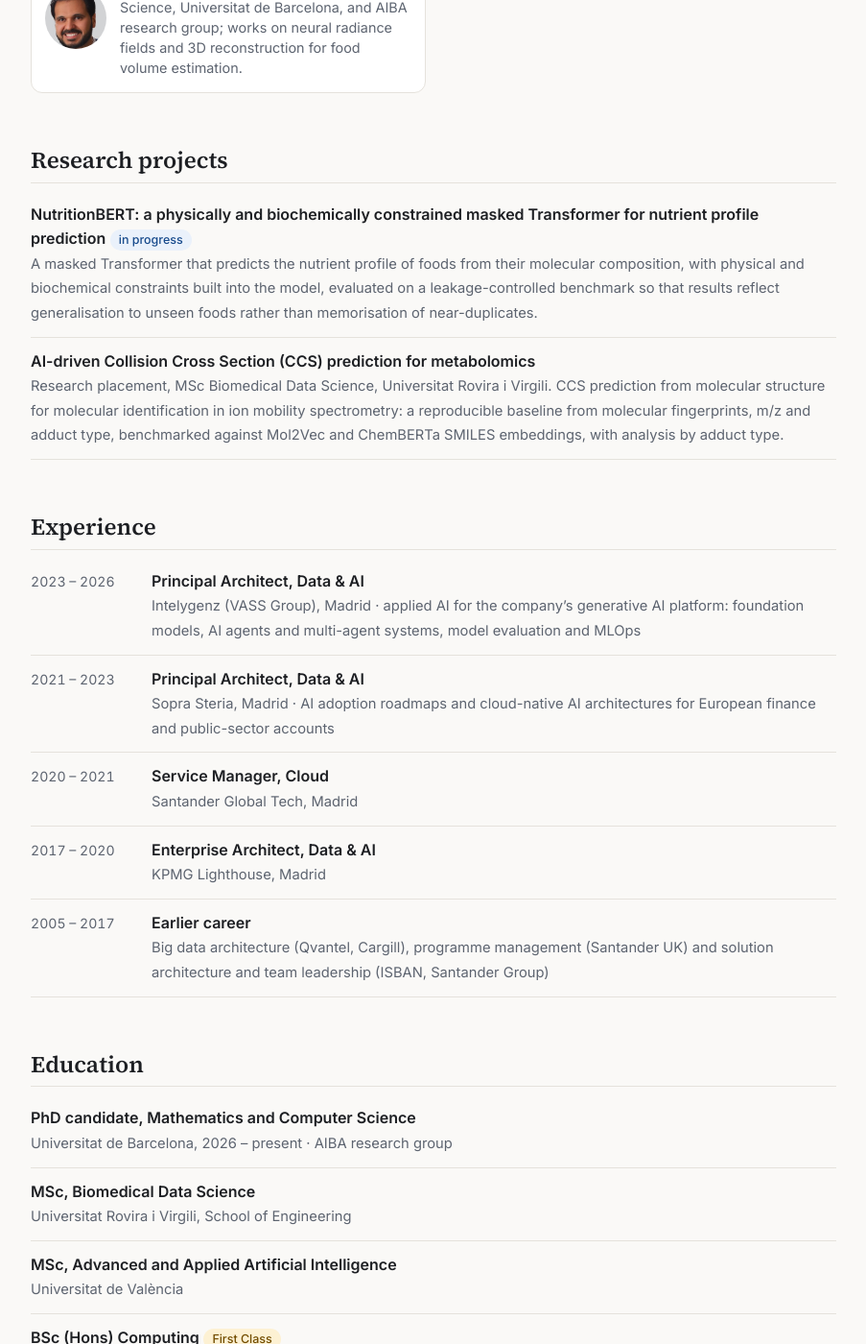
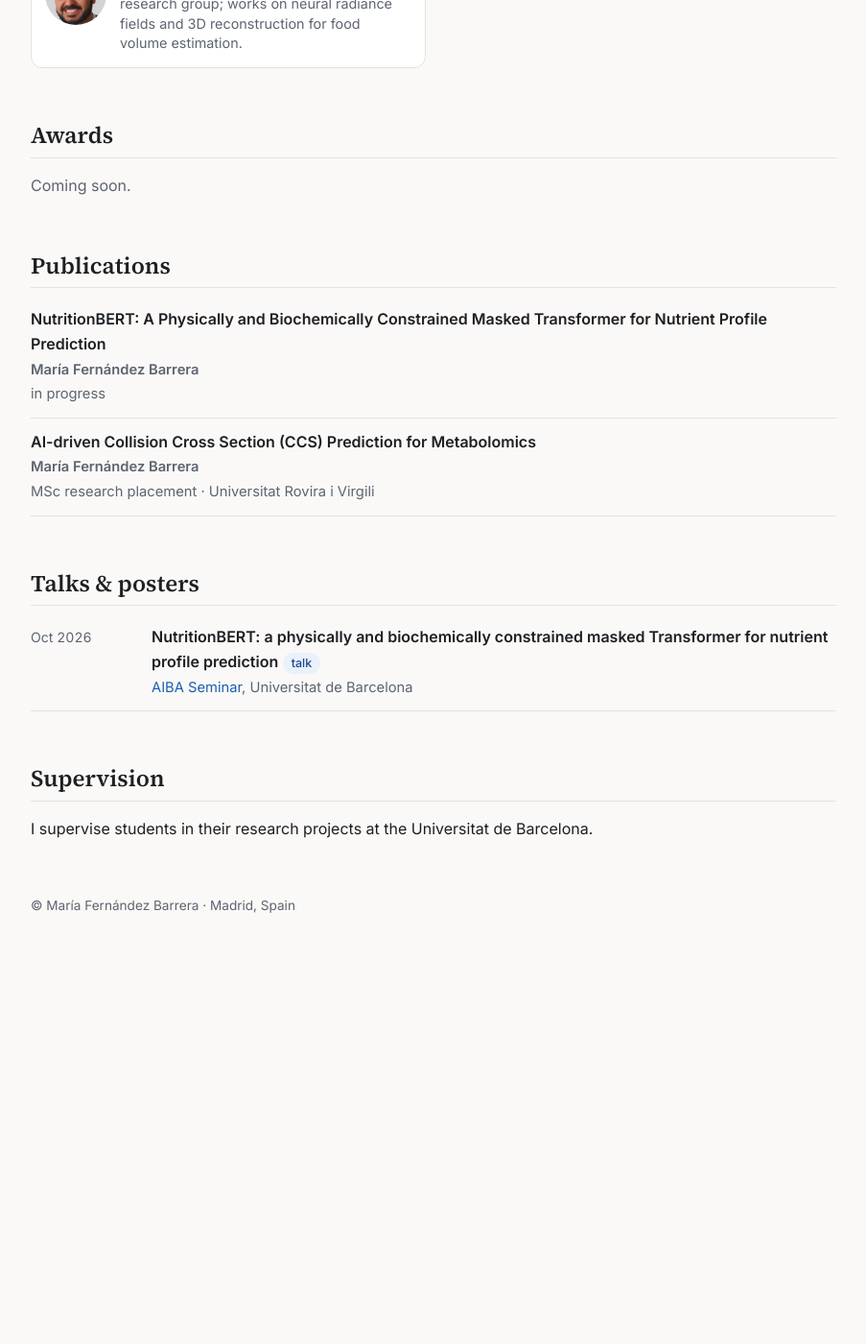
Before and after one commit to mariafdezbarrera/mariafdezbarrera.github.io, a Jekyll site: the page built from _pages/about.md, in a window 1280 px wide and 1400 px high, scrolled down 1012 px. Shown: the whole window at 96% size, without its empty margins (188-1091 px from the left). Built offline with Jekyll 4.4.1, drawn with Linux system fonts in a browser that asks for light colours; after the commit the page ends 2046 px from its top, so only the background shows below that; some of the changed text lies outside the part shown.

Commit message:
Estructura de la plantilla y charla AIBA Seminar

```diff
--- a/_data/home.yml
+++ b/_data/home.yml
@@ -2,7 +2,8 @@
 #  CONTENIDO DE LA PÁGINA PRINCIPAL (https://mariafdezbarrera.github.io)
 #  Edita este archivo para cambiar textos, enlaces y secciones.
 #  Las publicaciones van en la carpeta _publications/ y las charlas en _talks/
-#  (si están vacías, esas secciones no aparecen).
+#  Las 5 secciones del menú (Research, Awards, Publications, Talks & posters,
+#  Supervision) siempre aparecen; si una está vacía muestra "Coming soon.".
 # =====================================================================
 
 lang: en
@@ -21,7 +22,7 @@ bio: |
   computer vision applied to biology and medicine, and I supervise students in their research projects.
 
   Before the PhD I spent nearly 20 years as an R&D and engineering leader, turning Data & AI research into production systems
-  for regulated industries, most recently as Principal Architect, Data & AI at Intelygenz (VASS Group), Sopra Steria and KPMG Lighthouse.
+  for regulated industries.
   I hold an MSc in Biomedical Data Science from the Universitat Rovira i Virgili, an MSc in Advanced and Applied Artificial
   Intelligence from the Universitat de València, and a First Class BSc (Hons) in Computing from Edinburgh Napier University.
 
@@ -31,12 +32,14 @@ links:
     url: "mailto:mfernaba184@doct.ub.edu"
   - name: CV
     url: "files/CV.pdf"
+  - name: Bio
+    url: "files/bio.txt"
+  - name: Google Scholar
+    url: "#"          # TODO: pega aquí la URL de tu perfil de Google Scholar
   - name: LinkedIn
     url: "https://www.linkedin.com/in/mar%C3%ADa-fern%C3%A1ndez-barrera"
   - name: GitHub
     url: "https://github.com/mariafdezbarrera"
-  # - name: Google Scholar        # quita las almohadillas cuando tengas perfil
-  #   url: "https://scholar.google.com/citations?user=XXXX"
 
 # Títulos de las secciones
 labels:
@@ -45,6 +48,10 @@ labels:
   publications: "Publications"
   more_publications: "More publications"
   talks: "Talks & posters"
+  coming_soon: "Coming soon."
+
+# Mostrar siempre las 5 secciones del menú, aunque estén vacías
+show_all_sections: true
 
 # ---------------------------------------------------------------------
 # Sección Research
@@ -70,58 +77,22 @@ supervisors:
   # Para añadir otra persona, copia uno de los bloques anteriores (desde "- name:").
 
 # ---------------------------------------------------------------------
-# Premios: quita las almohadillas para mostrar la sección.
+# Premios: quita las almohadillas y rellena para que aparezcan.
 # awards:
-#   - date: "2026"
+#   - date: "Jun 2026"
 #     text: "**Nombre del premio**, Institución"
 
 # ---------------------------------------------------------------------
-# Secciones adicionales. "dated: true" muestra la fecha a la izquierda.
+# Supervision (última sección del menú, igual que en amughrabi.github.io)
 extra_sections:
-  - id: projects
-    title: "Research projects"
+  - id: supervision
+    title: "Supervision"
+    intro: |
+      I supervise students in their research projects at the Universitat de Barcelona.
     groups:
-      - items:
-          - title: "NutritionBERT: a physically and biochemically constrained masked Transformer for nutrient profile prediction"
-            meta: "A masked Transformer that predicts the nutrient profile of foods from their molecular composition, with physical and biochemical constraints built into the model, evaluated on a leakage-controlled benchmark so that results reflect generalisation to unseen foods rather than memorisation of near-duplicates."
-            badges:
-              - text: "in progress"
-          - title: "AI-driven Collision Cross Section (CCS) prediction for metabolomics"
-            meta: "Research placement, MSc Biomedical Data Science, Universitat Rovira i Virgili. CCS prediction from molecular structure for molecular identification in ion mobility spectrometry: a reproducible baseline from molecular fingerprints, m/z and adduct type, benchmarked against Mol2Vec and ChemBERTa SMILES embeddings, with analysis by adduct type."
-
-  - id: experience
-    title: "Experience"
-    groups:
-      - dated: true
-        items:
-          - date: "2023 – 2026"
-            title: "Principal Architect, Data & AI"
-            meta: "Intelygenz (VASS Group), Madrid · applied AI for the company's generative AI platform: foundation models, AI agents and multi-agent systems, model evaluation and MLOps"
-          - date: "2021 – 2023"
-            title: "Principal Architect, Data & AI"
-            meta: "Sopra Steria, Madrid · AI adoption roadmaps and cloud-native AI architectures for European finance and public-sector accounts"
-          - date: "2020 – 2021"
-            title: "Service Manager, Cloud"
-            meta: "Santander Global Tech, Madrid"
-          - date: "2017 – 2020"
-            title: "Enterprise Architect, Data & AI"
-            meta: "KPMG Lighthouse, Madrid"
-          - date: "2005 – 2017"
-            title: "Earlier career"
-            meta: "Big data architecture (Qvantel, Cargill), programme management (Santander UK) and solution architecture and team leadership (ISBAN, Santander Group)"
-
-  - id: education
-    title: "Education"
-    groups:
-      - items:
-          - title: "PhD candidate, Mathematics and Computer Science"
-            meta: "Universitat de Barcelona, 2026 – present · AIBA research group"
-          - title: "MSc, Biomedical Data Science"
-            meta: "Universitat Rovira i Virgili, School of Engineering"
-          - title: "MSc, Advanced and Applied Artificial Intelligence"
-            meta: "Universitat de València"
-          - title: "BSc (Hons) Computing"
-            meta: "Edinburgh Napier University"
-            badges:
-              - text: "First Class"
-                award: true
+      # Quita las almohadillas para añadir estudiantes:
+      # - title: "Master's theses"
+      #   items:
+      #     - title: "Nombre del estudiante"
+      #       meta: "Título del trabajo, 2026"
+      - items: []
--- a/_layouts/home.html
+++ b/_layouts/home.html
@@ -41,9 +41,9 @@
 
   <nav aria-label="Sections">
     {%- if h.research %}<a href="#research">{{ h.labels.research | default: "Research" }}</a>{% endif %}
-    {%- if h.awards %}<a href="#awards">{{ h.labels.awards | default: "Awards" }}</a>{% endif %}
-    {%- if pubs.size > 0 %}<a href="#publications">{{ h.labels.publications | default: "Publications" }}</a>{% endif %}
-    {%- if talks.size > 0 %}<a href="#talks">{{ h.labels.talks | default: "Talks &amp; posters" }}</a>{% endif %}
+    {%- if h.awards or h.show_all_sections %}<a href="#awards">{{ h.labels.awards | default: "Awards" }}</a>{% endif %}
+    {%- if pubs.size > 0 or h.show_all_sections %}<a href="#publications">{{ h.labels.publications | default: "Publications" }}</a>{% endif %}
+    {%- if talks.size > 0 or h.show_all_sections %}<a href="#talks">{{ h.labels.talks | default: "Talks &amp; posters" }}</a>{% endif %}
     {%- for s in h.extra_sections %}<a href="#{{ s.id }}">{{ s.title }}</a>{% endfor %}
   </nav>
 
@@ -67,9 +67,10 @@
   </section>
   {%- endif %}
 
-  {%- if h.awards %}
+  {%- if h.awards or h.show_all_sections %}
   <section>
     <h2 id="awards">{{ h.labels.awards | default: "Awards" }}</h2>
+    {%- unless h.awards %}<p class="muted">{{ h.labels.coming_soon | default: "Coming soon." }}</p>{% endunless %}
     <ul class="entries dated">
       {%- for a in h.awards %}
       <li>
@@ -81,9 +82,10 @@
   </section>
   {%- endif %}
 
-  {%- if pubs.size > 0 %}
+  {%- if pubs.size > 0 or h.show_all_sections %}
   <section>
     <h2 id="publications">{{ h.labels.publications | default: "Publications" }}</h2>
+    {%- if pubs.size == 0 %}<p class="muted">{{ h.labels.coming_soon | default: "Coming soon." }}</p>{% endif %}
 
     {%- for p in featured %}
     {%- assign pu = p.paperurl | default: "" | strip -%}{%- if pu != "" %}{% assign link = pu %}{% else %}{% assign link = p.url | relative_url %}{% endif -%}
@@ -100,7 +102,7 @@
     {%- endfor %}
 
     {%- if n_others > 0 %}
-    <h3 class="sub">{% if featured.size > 0 %}{{ h.labels.more_publications | default: "More publications" }}{% endif %}</h3>
+    {%- if featured.size > 0 %}<h3 class="sub">{{ h.labels.more_publications | default: "More publications" }}</h3>{% endif %}
     <ul class="entries">
       {%- for p in pubs %}{% if p.featured == true %}{% continue %}{% endif %}
       <li>
@@ -113,13 +115,14 @@
   </section>
   {%- endif %}
 
-  {%- if talks.size > 0 %}
+  {%- if talks.size > 0 or h.show_all_sections %}
   <section>
     <h2 id="talks">{{ h.labels.talks | default: "Talks &amp; posters" }}</h2>
+    {%- if talks.size == 0 %}<p class="muted">{{ h.labels.coming_soon | default: "Coming soon." }}</p>{% endif %}
     <ul class="entries dated">
       {%- for t in talks %}
       <li>
-        <span class="date">{{ t.display_date | default: t.date | date: "%-d %b %Y" }}</span>
+        <span class="date">{% if t.display_date %}{{ t.display_date }}{% else %}{{ t.date | date: "%-d %b %Y" }}{% endif %}</span>
         <div>
           <span class="title">{{ t.title }}</span>{% if t.type %} <span class="badge">{{ t.type }}</span>{% endif %}<br>
           <span class="meta">{% assign vu = t.venueurl | default: "" %}{% if vu != "" %}<a href="{{ t.venueurl }}">{{ t.venue }}</a>{% else %}{{ t.venue }}{% endif %}{% if t.location %}, {{ t.location }}{% endif %}</span>
--- /dev/null
+++ b/files/bio.txt
@@ -0,0 +1 @@
+María Fernández Barrera is a PhD candidate at the Faculty of Mathematics and Computer Science, Universitat de Barcelona, and a member of the AIBA research group, supervised by Petia Radeva, Carles Maria Falcon Falcon and Ahmad AlMughrabi. Her research focuses on artificial intelligence and computer vision applied to biology and medicine. Before the PhD she spent nearly 20 years as an R&D and engineering leader, turning Data & AI research into production systems for regulated industries. She holds an MSc in Biomedical Data Science from the Universitat Rovira i Virgili, an MSc in Advanced and Applied Artificial Intelligence from the Universitat de València, and a First Class BSc (Hons) in Computing from Edinburgh Napier University.
```
Also changed, not shown: _publications/2026-06-01-ccs-prediction.md (added, +13 -0 lines), _publications/2026-10-01-nutritionbert.md (added, +13 -0 lines), _talks/2026-10-01-nutritionbert-aiba-seminar.md (added, +12 -0 lines).
